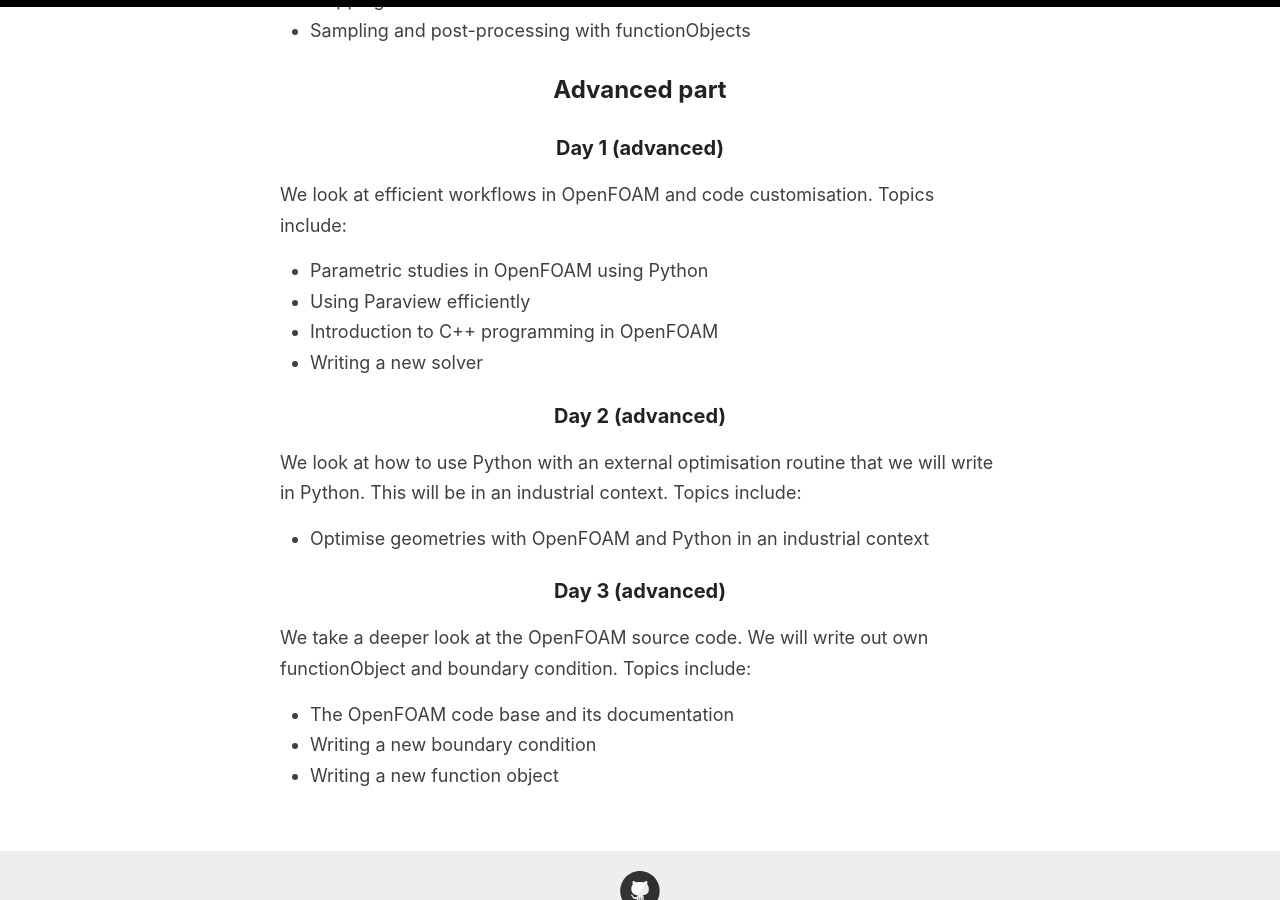
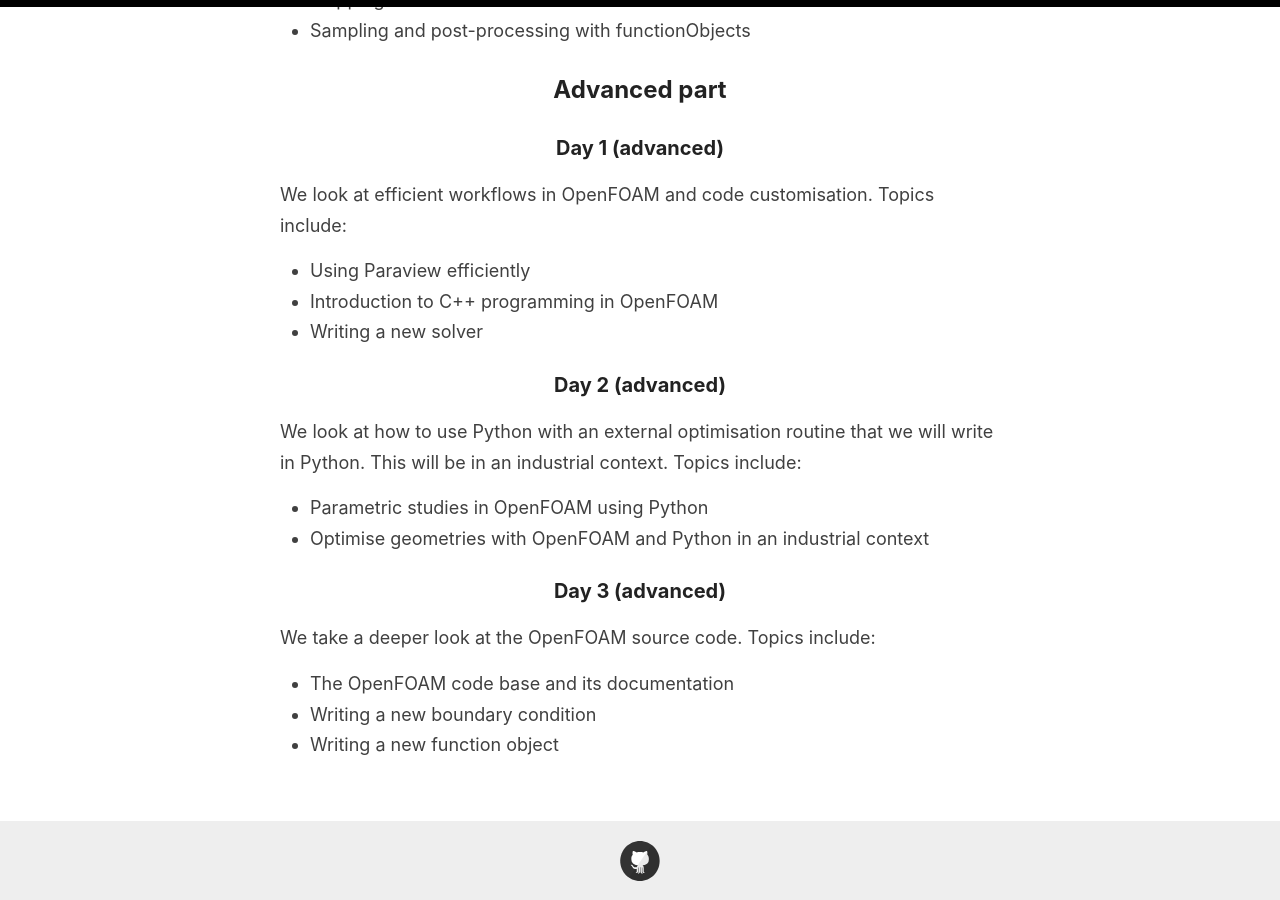
Before and after one commit to OpenSourceCFDCourse/opensourcecfdcourse.github.io, a Jekyll site: the page built from _pages/course-content.md, in a window 1280 px wide and 900 px high, scrolled down 1256 px. Built offline with Jekyll 4.4.1, drawn with Linux system fonts in a browser that asks for light colours.

Commit message:
Update course-content.md

```diff
--- a/_pages/course-content.md
+++ b/_pages/course-content.md
@@ -43,10 +42,11 @@
 ### Day 2 (advanced)
 We look at how to use Python with an external optimisation routine that we will write in Python. This will be in an industrial context. Topics include:
 
+- Parametric studies in OpenFOAM using Python
 - Optimise geometries with OpenFOAM and Python in an industrial context
 
 ### Day 3 (advanced)
-We take a deeper look at the OpenFOAM source code. We will write out own functionObject and boundary condition. Topics include:
+We take a deeper look at the OpenFOAM source code. Topics include:
 
 - The OpenFOAM code base and its documentation
 - Writing a new boundary condition
```
Also changed, not shown: other parts of _pages/course-content.md (+0 -1 lines).
